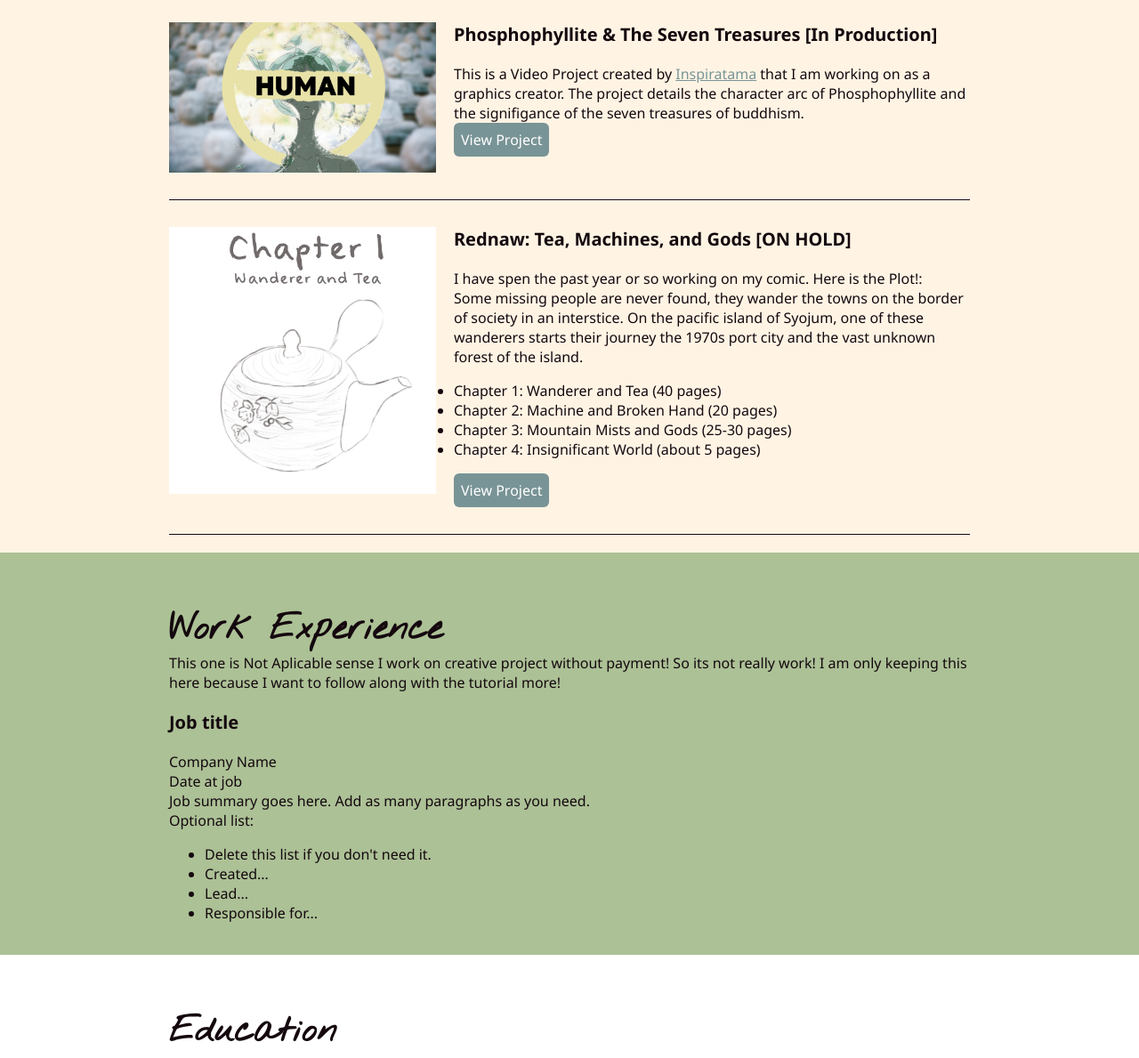
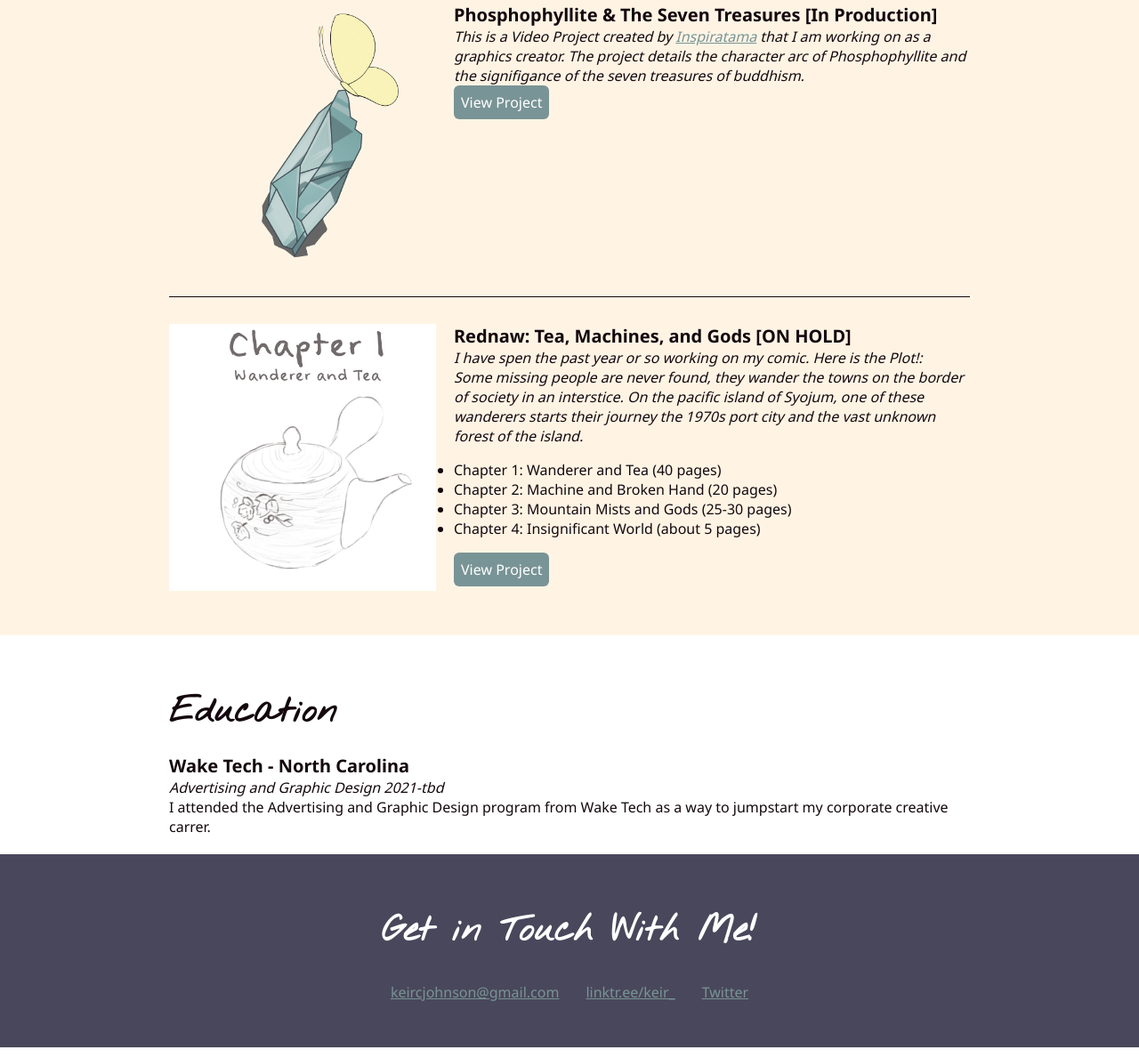
Before and after one commit to KeirakaFall/ResumeAssignment, a plain HTML site: page index.html in a window 1280 px wide. Shown: the part 509-1698 px from the top of the page at 89% size. Drawn offline with Linux system fonts and the light colour scheme.

Commit message:
Finalizing Project
added responsive design and such.
Plus a bit more customization.

```diff
--- a/css/style.css
+++ b/css/style.css
@@ -63,9 +63,30 @@ p{
 
 }
 .content-wrap{
-    width: 900px;
+    max-width: 900px;
+    width:90%;
     margin: 0 auto;
     padding: 60px 0px 20px 0px
+}
+h3{
+  margin-bottom: 0%;
+}
+
+h3 + p{
+  font-style: italic;
+}
+
+h3 ~ p{
+  margin: 0%;
+}
+
+.divider >section {
+  border-bottom: 1px solid #14080e ;
+  padding: 30px 0;
+}
+
+.divider >section:last-of-type{
+  border-bottom: none;
 }
 
 /* Nav Bar
@@ -151,8 +172,12 @@ p{
 /* Profile
 ---------------------------------------------*/
 header{
+    background-image: url(../images/angela-lo-FEKIdohn3lA-unsplash.jpg);
+    background-position: 20%;
     background-color:#799496;
     color: #ffff;
+    text-align: center;
+    text-shadow: 2px 2px 4px rgb(135, 135, 135)
 }
 
 /* Projects
@@ -176,24 +201,19 @@ header{
 
 .project-item{
     overflow: hidden;
-    border-bottom: 1px solid #14080e ;
-    padding: 30px 0;
+
 }
-.project-item img{
-    float: left;
-    margin-right: 20px;
-}
+
 
 .project-item h3 {
     margin-top: 0;
 }
 
+.chapter-list{
+  list-style: none;
+  list-style-type: none;
+}
 
-/* Work Experience
----------------------------------------------*/
-.work-exp{
-    background-color:#acc196;
-}
 
 /* Education
 ---------------------------------------------*/
@@ -204,4 +224,26 @@ header{
 footer{
    background-color: #49475b;
    color: #ffff;
+   text-align: center;
 }
+
+.contact-list{
+  list-style-type: none;
+  padding: 0%;
+  display: flex;
+  justify-content: center;
+}
+.contact-list a{
+  padding: 15px;
+  display: inline-block;
+}
+
+/* Responsive Styles
+---------------------------------------------*/
+
+@media screen and (min-width:882px){
+  .project-item img{
+    float: left;
+    margin-right: 20px;
+}
+}
--- a/index.html
+++ b/index.html
@@ -16,8 +16,6 @@
         <div class="content-wrap">
           <h1>Keir Johnson</h1>
           <h2>Designer and Illustrator</h2>
-
-          <p>Hello, my name is Keir Johnson and I am a Desinger and Illustrator! I am currently a student at waketech!</p>
         </div>
               <!-- ***********************  Nav Bar  *********************** -->
                 <div class="menu-bar">
@@ -41,14 +39,14 @@
 
       <!-- ********************  PROJECTS / PORTFOLIO  ********************* -->
       <section class="projects">
-        <div class="content-wrap">
+        <div class="content-wrap divider">
           <h2>Featured Projects</h2>
           <p>View selected projects below. More information can be found at <a href="https://linktr.ee/keir_">My Links</a>.</p>
 
           <!-- Copy the whole <section> block to add more projects. -->
             <!-- Project 1 -->
           <section class="project-item">
-            <img src="images/idea4.jpg" alt="Current Project Thumbnail">
+            <img src="images/Crystal.png" alt="Current Project Thumbnail">
             <h3>Phosphophyllite & The Seven Treasures [In Production]</h3>
             <p>This is a Video Project created by <a href="https://www.youtube.com/c/inspirashamul" class="Inspiratama">Inspiratama</a>
               that I am working on as a graphics creator. The project details the character arc of Phosphophyllite
@@ -63,48 +61,17 @@
           <p>I have spen the past year or so working on my comic. Here is the Plot!:<br>
           Some missing people are never found, they wander the towns on the border of society in an interstice.
            On the pacific island of Syojum, one of these wanderers starts their journey the 1970s port city and the vast unknown forest of the island.
-            <ul>
+            <ul class="chpter-list">
             <li>Chapter 1: Wanderer and Tea (40 pages)</li>
-
             <li>Chapter 2: Machine and Broken Hand (20 pages)</li>
-
             <li>Chapter 3: Mountain Mists and Gods (25-30 pages)</li>
-
             <li>Chapter 4: Insignificant World (about 5 pages)</li>
-          </ul>
+            </ul>
             </p>
 
           <a class="btn" href="#" target="_blank">View Project</a>
         </section>
           <!-- End of Project block. -->
-        </div>
-      </section>
-
-
-
-      <!-- ***********************  WORK EXPERIENCE  *********************** -->
-      <section class="work-exp">
-        <div class="content-wrap">
-        <h2>Work Experience</h2>
-        <p>This one is Not Aplicable sense I work on creative project without payment! So its not really work!
-          I am only keeping this here because I want to follow along with the tutorial more!
-        </p>
-
-        <!-- Copy this whole <section> block to add more jobs. -->
-        <section>
-          <h3>Job title</h3>
-          <p>Company Name</p>
-          <p>Date at job</p>
-          <p>Job summary goes here. Add as many paragraphs as you need.</p>
-          <p>Optional list:</p>
-          <ul>
-            <li>Delete this list if you don't need it.</li>
-            <li>Created...</li>
-            <li>Lead...</li>
-            <li>Responsible for...</li>
-          </ul>
-        </section>
-        <!-- End of Job block. -->
         </div>
       </section>
 
@@ -129,7 +96,7 @@
         <h2>Get in Touch With Me!</h2>
 
         <!-- Social media and contact links. Add or remove any networks. -->
-        <ul>
+        <ul class="contact-list">
           <li><a href="mailto:keircjohnson@gmail.com">keircjohnson@gmail.com</a></li>
           <li><a href="https://linktr.ee/keir_" target="_blank">linktr.ee/keir_</a></li>
           <li><a href="https://twitter.com/korwfall" target="_blank">Twitter</a></li>
```
Also changed, not shown: images/Crystal.png (added), 2 other files.
